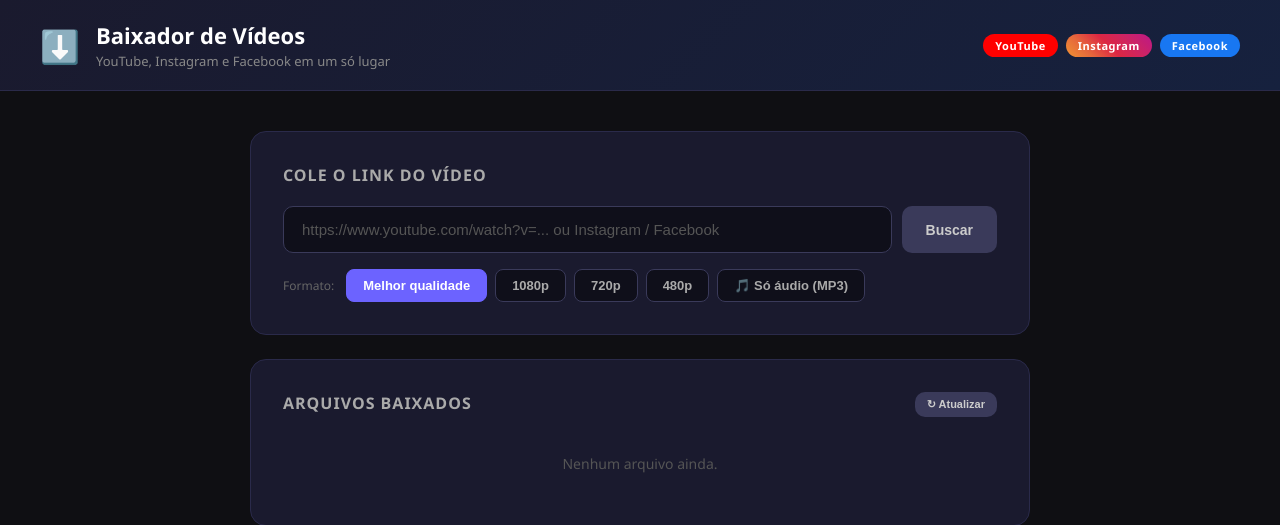
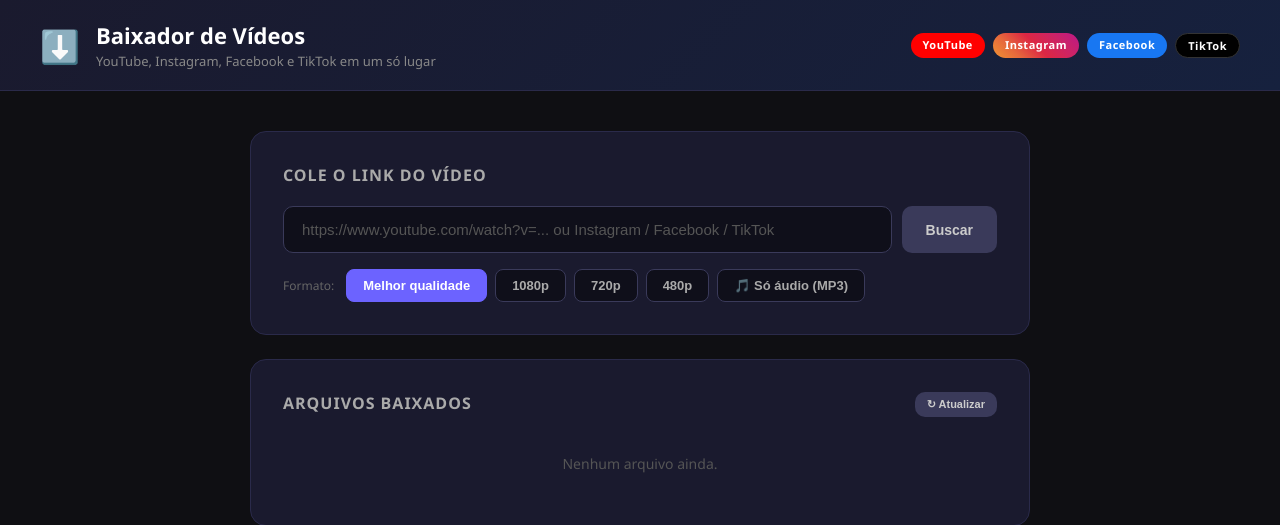
Before and after one commit to wilsonglopes/baixarvideos, a Flask app: page / in a window 1280 px wide. Shown: the top 525 px of the page. Run offline with Flask 3, Linux system fonts and the light colour scheme; data that the repository does not hold is empty.

Commit message:
Adiciona suporte visual ao TikTok
Co-Authored-By: Claude Sonnet 4.6 <noreply@anthropic.com>

```diff
--- a/templates/index.html
+++ b/templates/index.html
@@ -44,6 +44,7 @@
     .badge.yt  { background: #ff0000; color: #fff; }
     .badge.ig  { background: linear-gradient(45deg, #f09433, #e6683c, #dc2743, #cc2366, #bc1888); color: #fff; }
     .badge.fb  { background: #1877f2; color: #fff; }
+    .badge.tt  { background: #010101; color: #fff; border: 1px solid #333; }
 
     main { max-width: 820px; margin: 40px auto; padding: 0 20px; }
 
@@ -244,12 +245,13 @@
   <div class="logo">⬇️</div>
   <div>
     <h1>Baixador de Vídeos</h1>
-    <p>YouTube, Instagram e Facebook em um só lugar</p>
+    <p>YouTube, Instagram, Facebook e TikTok em um só lugar</p>
   </div>
   <div class="badges">
     <span class="badge yt">YouTube</span>
     <span class="badge ig">Instagram</span>
     <span class="badge fb">Facebook</span>
+    <span class="badge tt">TikTok</span>
   </div>
 </header>
 
@@ -259,7 +261,7 @@
     <h2>Cole o link do vídeo</h2>
 
     <div class="input-row">
-      <input type="text" id="url-input" placeholder="https://www.youtube.com/watch?v=... ou Instagram / Facebook" />
+      <input type="text" id="url-input" placeholder="https://www.youtube.com/watch?v=... ou Instagram / Facebook / TikTok" />
       <button class="btn-info" onclick="fetchInfo()" id="btn-info">Buscar</button>
     </div>
 
```
